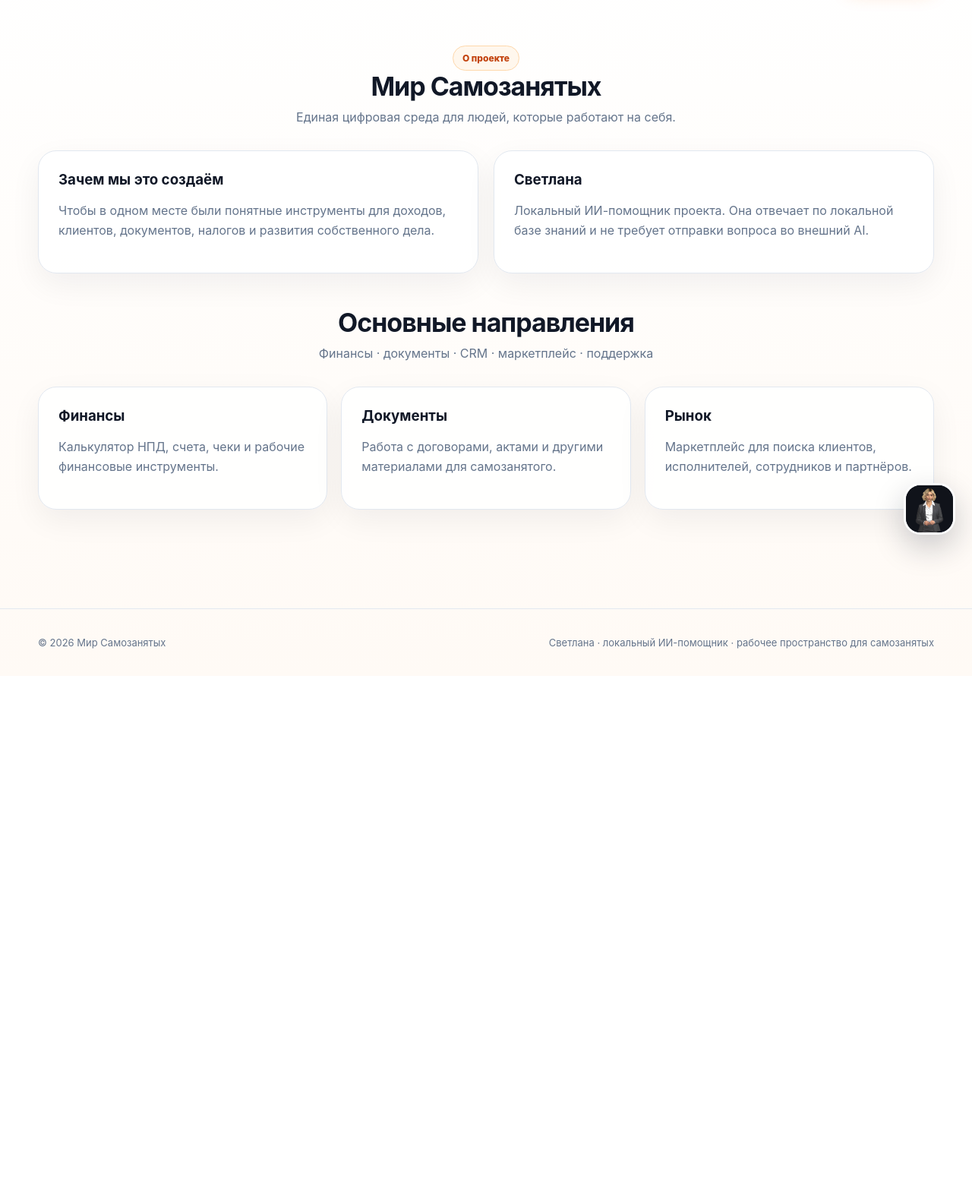
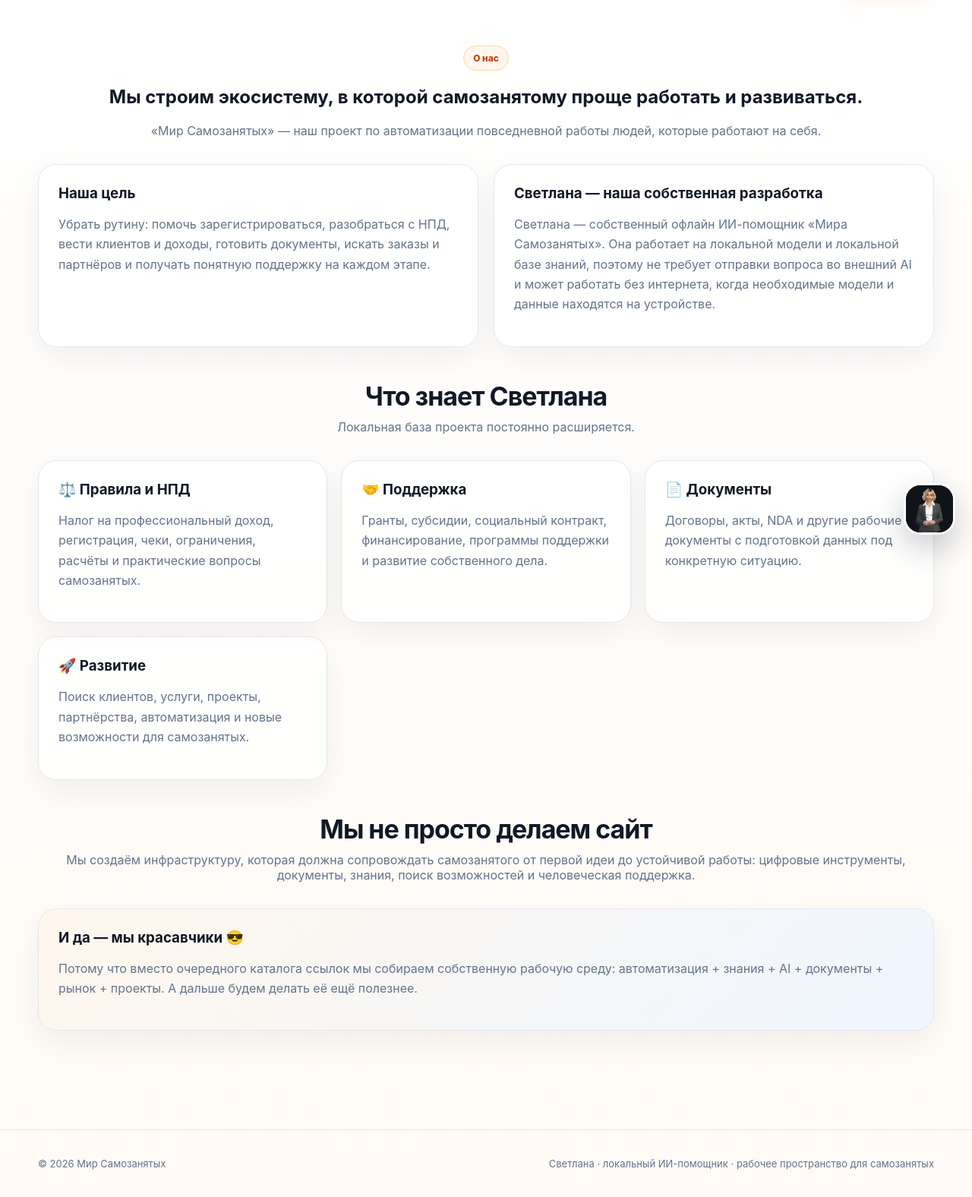
Before and after one commit to paulafanasyev/mir-samozanyatykh-, a Python web app: template src/templates/about.html in a window 1280 px wide. Shown: the part 74-1650 px from the top of the page at 76% size. Before the commit the page ends 928 px from the top, so only its background shows below. Run offline with Jinja, Linux system fonts and the light colour scheme; the template is opened without the code that fills it: most values are stand-ins (such as "Sample title", 1, 10 or a date in 2020).

Commit message:
feat(web): rewrite about page and explain Svetlana offline mission

```diff
--- a/src/templates/about.html
+++ b/src/templates/about.html
@@ -1 +1,15 @@
-{% extends "site_base.html" %}{% block title %}О проекте — Мир Самозанятых{% endblock %}{% block content %}<section class="section"><div class="container"><div class="section-head"><span class="eyebrow">О проекте</span><h2>Мир Самозанятых</h2><p>Единая цифровая среда для людей, которые работают на себя.</p></div><div class="grid-2"><article class="card"><h3>Зачем мы это создаём</h3><p>Чтобы в одном месте были понятные инструменты для доходов, клиентов, документов, налогов и развития собственного дела.</p></article><article class="card"><h3>Светлана</h3><p>Локальный ИИ-помощник проекта. Она отвечает по локальной базе знаний и не требует отправки вопроса во внешний AI.</p></article></div><div class="section-head" style="margin-top:44px"><h2>Основные направления</h2><p>Финансы · документы · CRM · маркетплейс · поддержка</p></div><div class="cards"><article class="card"><h3>Финансы</h3><p>Калькулятор НПД, счета, чеки и рабочие финансовые инструменты.</p></article><article class="card"><h3>Документы</h3><p>Работа с договорами, актами и другими материалами для самозанятого.</p></article><article class="card"><h3>Рынок</h3><p>Маркетплейс для поиска клиентов, исполнителей, сотрудников и партнёров.</p></article></div></div></section>{% endblock %}
+{% extends "site_base.html" %}
+{% block title %}О нас — Мир Самозанятых{% endblock %}
+{% block content %}
+<section class="section"><div class="container">
+<div class="section-head"><span class="eyebrow">О нас</span><h1>Мы строим экосистему, в которой самозанятому проще работать и развиваться.</h1><p>«Мир Самозанятых» — наш проект по автоматизации повседневной работы людей, которые работают на себя.</p></div>
+<div class="grid-2">
+<article class="card"><h3>Наша цель</h3><p>Убрать рутину: помочь зарегистрироваться, разобраться с НПД, вести клиентов и доходы, готовить документы, искать заказы и партнёров и получать понятную поддержку на каждом этапе.</p></article>
+<article class="card"><h3>Светлана — наша собственная разработка</h3><p>Светлана — собственный офлайн ИИ-помощник «Мира Самозанятых». Она работает на локальной модели и локальной базе знаний, поэтому не требует отправки вопроса во внешний AI и может работать без интернета, когда необходимые модели и данные находятся на устройстве.</p></article>
+</div>
+<div class="section-head" style="margin-top:44px"><h2>Что знает Светлана</h2><p>Локальная база проекта постоянно расширяется.</p></div>
+<div class="cards"><article class="card"><h3>⚖️ Правила и НПД</h3><p>Налог на профессиональный доход, регистрация, чеки, ограничения, расчёты и практические вопросы самозанятых.</p></article><article class="card"><h3>🤝 Поддержка</h3><p>Гранты, субсидии, социальный контракт, финансирование, программы поддержки и развитие собственного дела.</p></article><article class="card"><h3>📄 Документы</h3><p>Договоры, акты, NDA и другие рабочие документы с подготовкой данных под конкретную ситуацию.</p></article><article class="card"><h3>🚀 Развитие</h3><p>Поиск клиентов, услуги, проекты, партнёрства, автоматизация и новые возможности для самозанятых.</p></article></div>
+<div class="section-head" style="margin-top:44px"><h2>Мы не просто делаем сайт</h2><p>Мы создаём инфраструктуру, которая должна сопровождать самозанятого от первой идеи до устойчивой работы: цифровые инструменты, документы, знания, поиск возможностей и человеческая поддержка.</p></div>
+<div class="card" style="margin-top:24px;background:linear-gradient(135deg,#fff7ed,#eff6ff)"><h3>И да — мы красавчики 😎</h3><p>Потому что вместо очередного каталога ссылок мы собираем собственную рабочую среду: автоматизация + знания + AI + документы + рынок + проекты. А дальше будем делать её ещё полезнее.</p></div>
+</div></section>
+{% endblock %}
```
